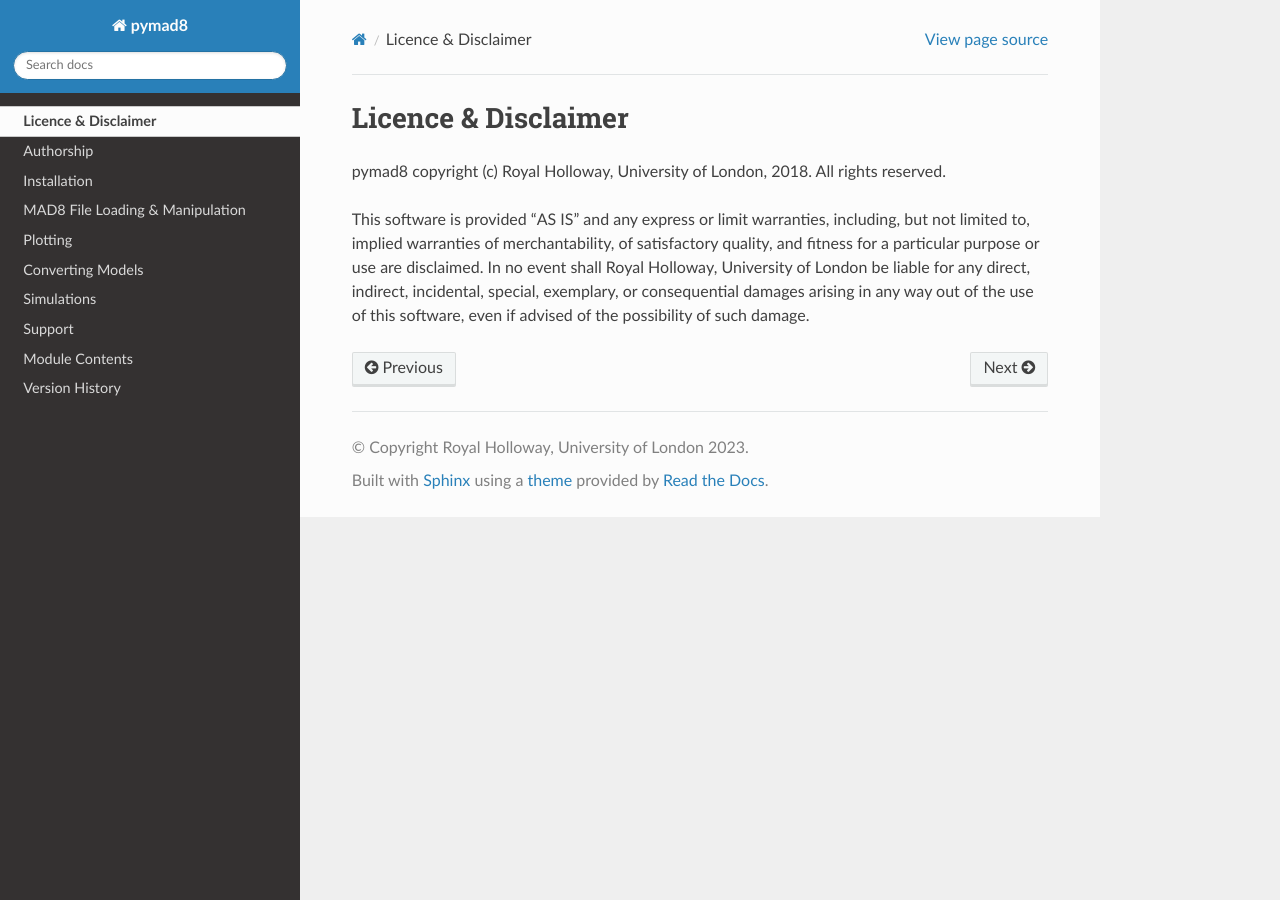
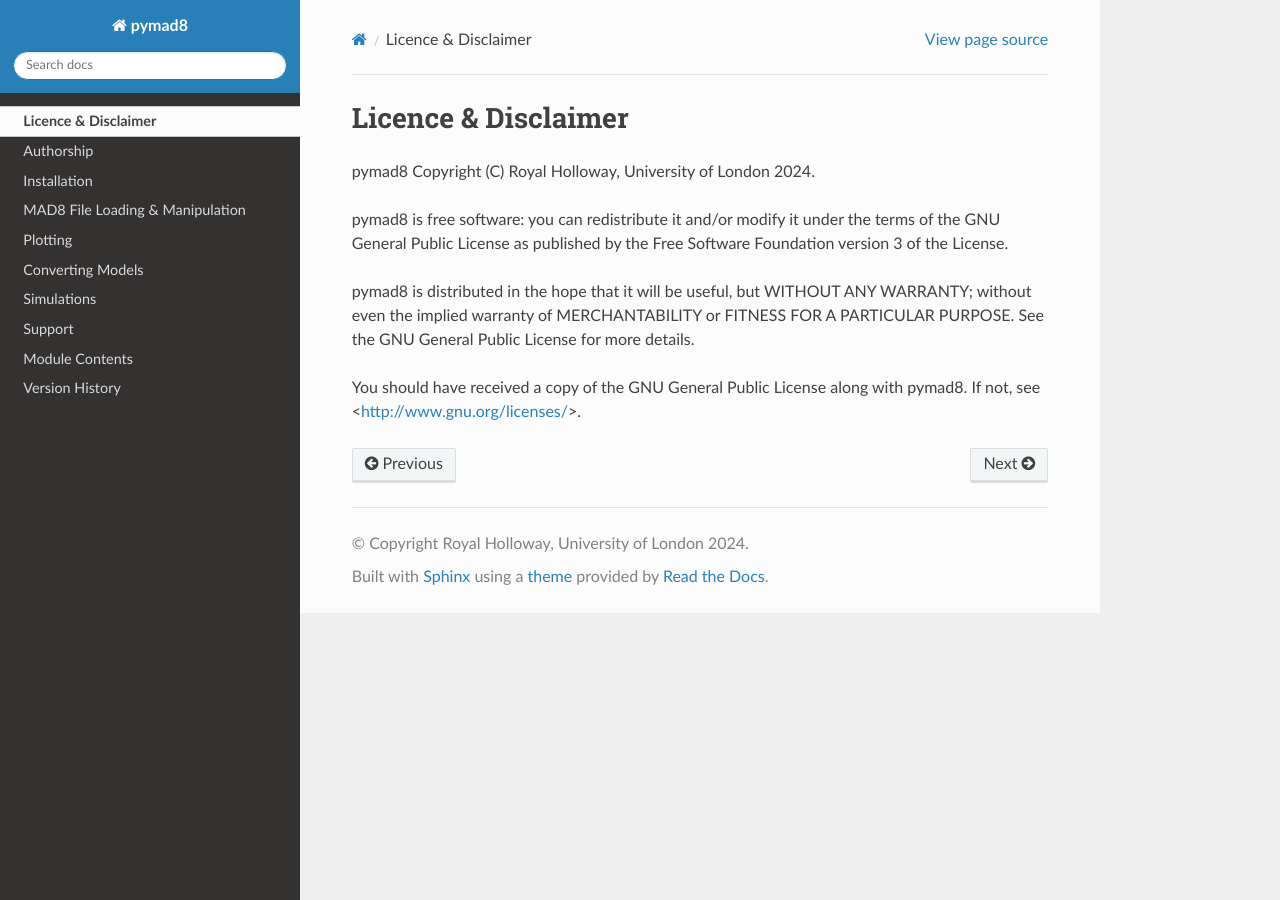
Before and after one commit to bdsim-collaboration/pymad8, a Sphinx documentation site: the page built from docs/source/licence.rst, in a window 1280 px wide. Built offline with Sphinx 7.4.7 and the Read the Docs theme 2.0.0, drawn with Linux system fonts in a browser that asks for light colours.

Commit message:
Update copyright year.

```diff
--- a/docs/source/conf.py
+++ b/docs/source/conf.py
@@ -48,7 +48,7 @@ master_doc = 'index'
 
 # General information about the project.
 project = u'pymad8'
-copyright = u'Royal Holloway, University of London 2023'
+copyright = u'Royal Holloway, University of London 2024'
 author = u'S Boogert, A Abramov,  M Deniaud, L Nevay, W Shields, J Snuverink, S Walker'
 
 # The version info for the project you're documenting, acts as replacement for
--- a/docs/source/licence.rst
+++ b/docs/source/licence.rst
@@ -2,11 +2,16 @@
 Licence & Disclaimer
 ====================
 
-pymad8 copyright (c) Royal Holloway, University of London, 2018.  All rights reserved.
+pymad8 Copyright (C) Royal Holloway, University of London 2024.
 
-This software is provided "AS IS" and any express or limit warranties, including, but not
-limited to, implied warranties of merchantability, of satisfactory quality, and fitness
-for a particular purpose or use are disclaimed. In no event shall Royal Holloway, University
-of London be liable for any direct, indirect, incidental, special, exemplary, or consequential
-damages arising in any way out of the use of this software, even if advised of the possibility
-of such damage.
+pymad8 is free software: you can redistribute it and/or modify
+it under the terms of the GNU General Public License as published
+by the Free Software Foundation version 3 of the License.
+
+pymad8 is distributed in the hope that it will be useful, but
+WITHOUT ANY WARRANTY; without even the implied warranty of
+MERCHANTABILITY or FITNESS FOR A PARTICULAR PURPOSE.  See the
+GNU General Public License for more details.
+
+You should have received a copy of the GNU General Public License
+along with pymad8.  If not, see <http://www.gnu.org/licenses/>.
--- a/docs/source/version_history.rst
+++ b/docs/source/version_history.rst
@@ -1,6 +1,11 @@
 ===============
 Version History
 ===============
+
+V2.0.2 - 2024 / 01 / 12
+=======================
+
+* Update copyright year.
 
 v2.0.1 - 2023 / 05 / 08
 =======================
```
Also changed, not shown: LICENSE.txt.
